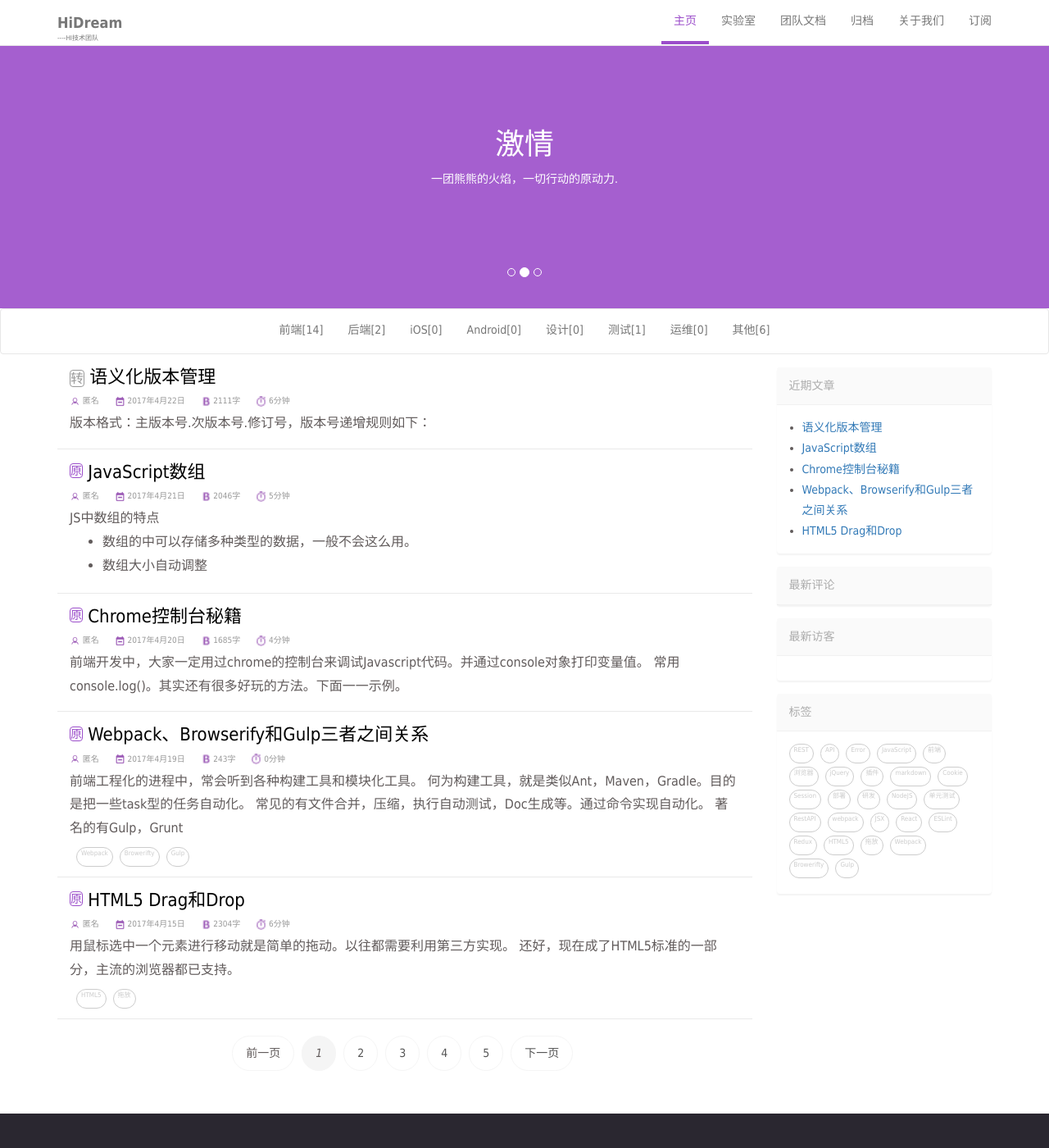
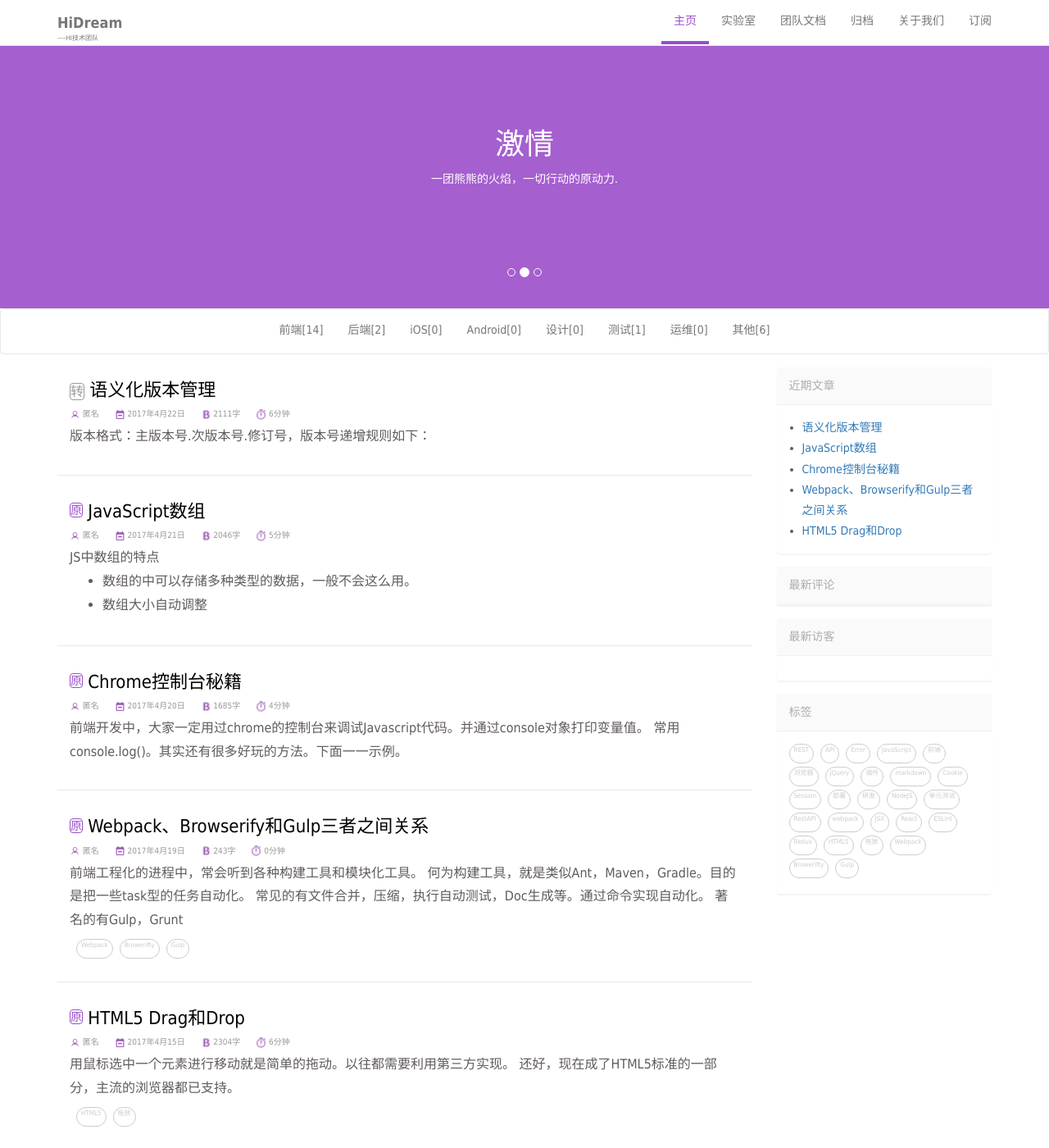
Before and after one commit to DreamHi/DreamHi.github.io, a Jekyll site: the page built from index.html, in a window 1280 px wide and 1400 px high. Shown: the whole window at 82% size. Built offline with Jekyll 4.4.1, drawn with Linux system fonts in a browser that asks for light colours; the list of posts is cut into pages by our own code; comment, search, counter and statistics services are not loaded.

Commit message:
样式修正

```diff
--- a/static/css/blog.css
+++ b/static/css/blog.css
@@ -1,8 +1,8 @@
 .blog-wall {
   width: 100%;
   border-bottom: solid 1px #e9e9e9;
-  padding-bottom: 8px;
-  padding-top: 8px;
+  padding-bottom: 24px;
+  padding-top: 24px;
 }
 
 .blog-wall h3 {
```
